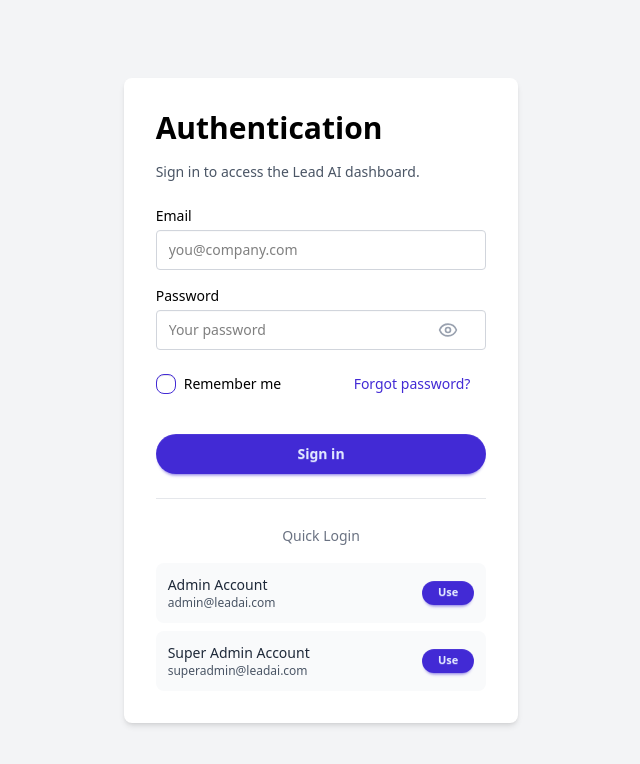
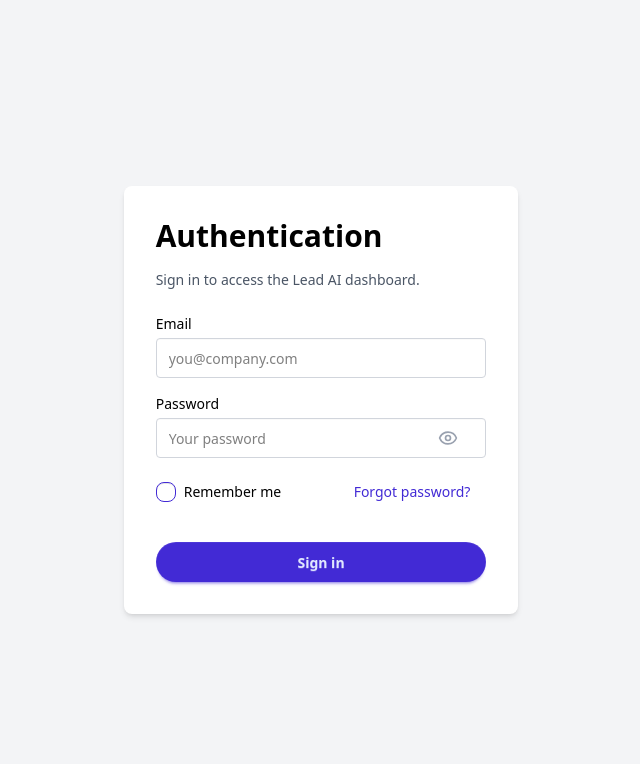
Before and after one commit to LEAD-AI-PROJECT/lead-ai-frontend, a Next.js app: page /auth/login in a window 1280 px wide. Shown: the top 764 px of the page, without its empty margins (319-959 px from the left). Built offline with nearby package versions, Linux system fonts and the light colour scheme; no server answers.

Commit message:
feat: remove demo accounts section from AuthLoginView

```diff
--- a/src/app/(auth)/auth/login/auth.login.view.tsx
+++ b/src/app/(auth)/auth/login/auth.login.view.tsx
@@ -174,45 +174,6 @@
                                    </button>
                               </div>
                          </form>
-
-                         {/* Demo Accounts */}
-                         <div className="border-t border-gray-200 pt-6 mt-6">
-                              <div className="text-center mb-4">
-                                   <span className="text-sm font-medium text-gray-500">
-                                        Quick Login
-                                   </span>
-                              </div>
-                              <div className="space-y-2">
-                                   {demoAccounts.map(account => (
-                                        <div
-                                             key={account.email}
-                                             className="bg-gray-50 rounded-lg p-3 flex items-center justify-between"
-                                        >
-                                             <div>
-                                                  <div className="text-sm font-medium text-gray-800">
-                                                       {account.label}
-                                                  </div>
-                                                  <div className="text-xs text-gray-600">
-                                                       {account.email}
-                                                  </div>
-                                             </div>
-                                             <button
-                                                  type="button"
-                                                  onClick={() =>
-                                                       fillDemoAccount(
-                                                            account.email,
-                                                            account.password
-                                                       )
-                                                  }
-                                                  className="btn btn-xs btn-primary"
-                                                  disabled={isLoading}
-                                             >
-                                                  Use
-                                             </button>
-                                        </div>
-                                   ))}
-                              </div>
-                         </div>
                     </div>
                </div>
           </div>
```
